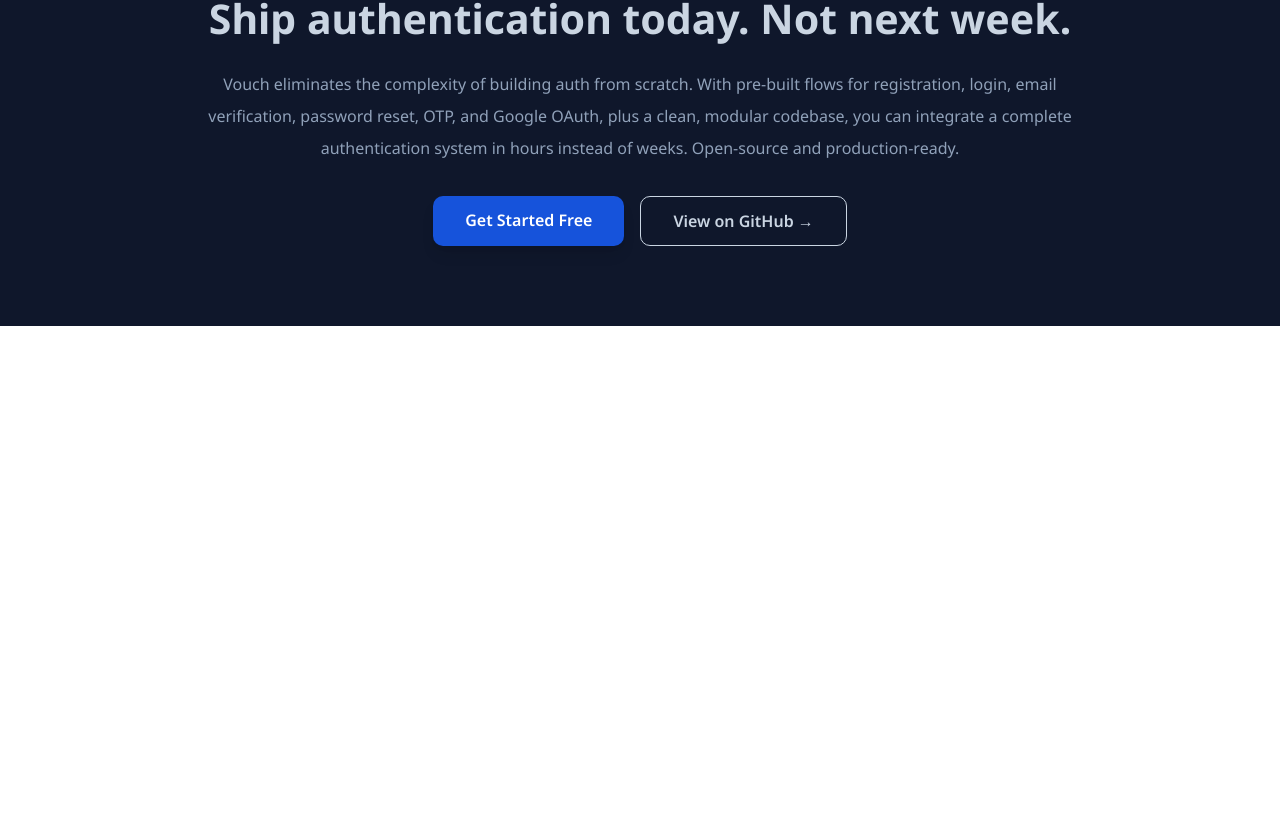
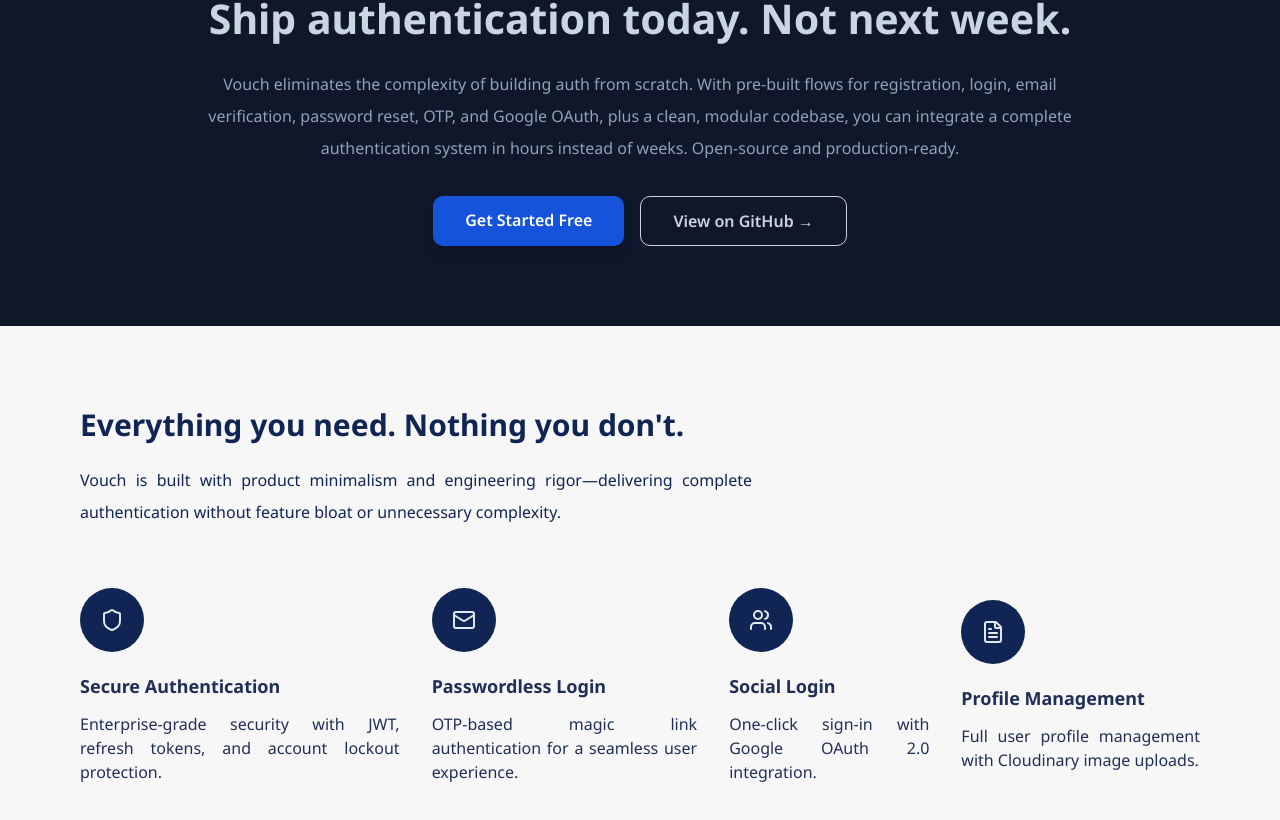
Before and after one commit to NsikanPatrick/vouch-frontend, a Next.js app: page / in a window 1280 px wide. Shown: the part 1012-1832 px from the top of the page. Before the commit the page ends 1338 px from the top, so only its background shows below. Built offline with nearby package versions, Linux system fonts and the light colour scheme; no server answers; a web font is replaced by a local one.

Commit message:
Add Features Section to Landing Page

```diff
--- a/app/page.tsx
+++ b/app/page.tsx
@@ -1,5 +1,5 @@
 
-import {Navbar, Hero, Copy} from "@/components/landing-page";
+import {Navbar, Hero, Copy, Features} from "@/components/landing-page";
 
 export default function Home() {
   return (
@@ -16,6 +16,7 @@
         <Hero />
         {/* <div className="container body mx-auto p-4"> */}
           <Copy />
+          <Features />
         {/* </div> */}
       </main>
 
--- /dev/null
+++ b/components/landing-page/Features.tsx
@@ -0,0 +1,33 @@
+"use client"
+import {Shield, Mail, Users, FileText} from "lucide-react"
+import { features } from "../../constants"
+// import Link from "next/link"
+
+const Features = () => {
+    return (
+        <section id="features" className="flex flex-col py-20 px-20 bg-popover">
+            <div className="featuresCopy max-w-2xl mb-5">
+                <h1 className=" text-3xl font-bold text-primary leading-tight mb-5">
+                    Everything you need. Nothing you don't.
+                </h1>
+                <p className="text-md leading-loose text-primary text-center md:text-justify max-w-2lg">
+                    Vouch is built with product minimalism and engineering rigor—delivering complete authentication without feature bloat or unnecessary complexity.
+                </p>
+            </div>
+
+            <div className="features flex flex-col gap-8 md:flex-row items-center justify-center mt-10">
+                {features.map((feature,index) => (
+                    <div key={index} className="flex flex-col items-center justify-center md:items-start">
+                        <div className="p-5 rounded-full items-center inline-block bg-[#102554] text-slate-200 dark:text-[#102554] dark:bg-slate-300 transition-colors hover:bg-slate-300 hover:text-[#102554] dark:hover:bg-slate-400">
+                            {feature.icon}
+                        </div>
+                        <h1 className="text-lg font-bold pt-5 pb-3">{feature.title}</h1>
+                        <p className="text-center md:text-justify">{feature.description}</p>
+                    </div>
+                ))}
+            </div>
+        </section>
+    )
+}
+
+export default Features;
--- a/components/landing-page/index.ts
+++ b/components/landing-page/index.ts
@@ -1,9 +1,11 @@
 import Navbar from "./Navbar";
 import Hero from "./Hero";
 import Copy from "./Copy"
+import Features from "./Features"
 
 export {
     Navbar,
     Hero,
     Copy,
+    Features,
 }
--- a/constants/index.ts
+++ b/constants/index.tsx
@@ -1,3 +1,5 @@
+import {Shield, Mail, Users, FileText} from "lucide-react"
+
 export const navLinks = [
     {
         "header": {
@@ -78,22 +80,22 @@
 
 export const features = [
     {
-        icon: "Shield",
+        icon: <Shield />,
         title: "Secure Authentication",
         description: "Enterprise-grade security with JWT, refresh tokens, and account lockout protection."
     },
     {
-        icon: "Mail",
+        icon: <Mail />,
         title: "Passwordless Login",
         description: "OTP-based magic link authentication for a seamless user experience."
     },
     {
-        icon: "Users",
+        icon: <Users />,
         title: "Social Login",
         description: "One-click sign-in with Google OAuth 2.0 integration."
     },
     {
-        icon: "Profile",
+        icon: <FileText />,
         title: "Profile Management",
         description: "Full user profile management with Cloudinary image uploads."
     }
```
